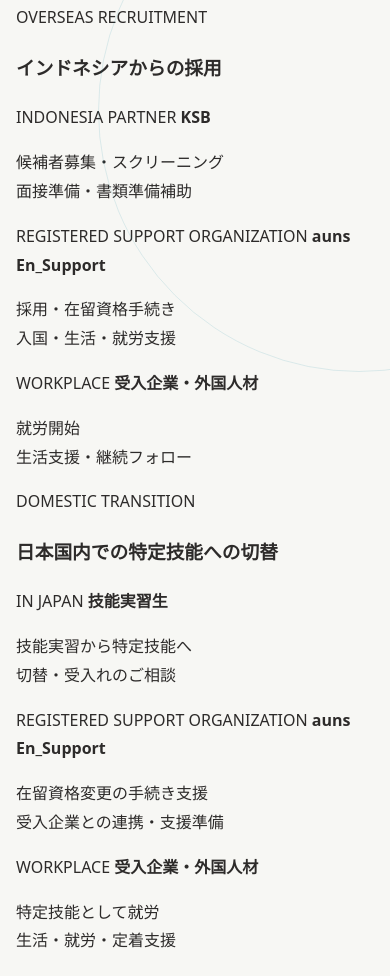
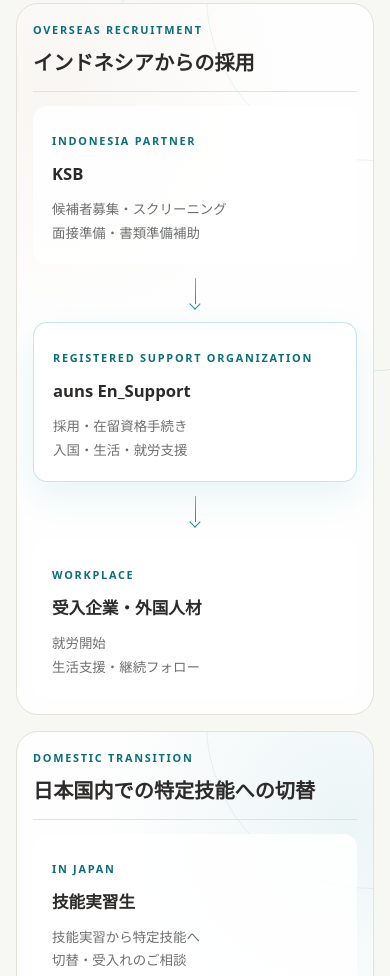
Before and after one commit to katsuma1029-netizen/auns-en-support-preview, a plain HTML site: page index.html in a window 390 px wide. Shown: the part 2879-3855 px from the top of the page. Drawn offline with Linux system fonts and the light colour scheme.

Commit message:
Update V8 styles

```diff
--- a/assets/css/style.css
+++ b/assets/css/style.css
@@ -2288,3 +2288,202 @@
     font-size: 0.76rem;
   }
 }
+
+/* =========================================================
+   V8 refinements: overseas recruitment + domestic transition
+   ========================================================= */
+.support-routes {
+  display: grid;
+  gap: 22px;
+}
+
+.support-route {
+  position: relative;
+  overflow: hidden;
+  padding: 30px;
+  border: 1px solid var(--line);
+  border-radius: var(--radius);
+  background: rgba(255, 255, 255, 0.92);
+}
+
+.support-route::before {
+  content: "";
+  position: absolute;
+  width: 330px;
+  height: 330px;
+  right: -165px;
+  top: -175px;
+  border: 1px solid rgba(23, 143, 160, 0.10);
+  border-radius: 50%;
+  pointer-events: none;
+}
+
+.support-route--overseas {
+  background:
+    radial-gradient(circle at 8% 12%, rgba(216, 198, 172, 0.14), transparent 34%),
+    rgba(255, 255, 255, 0.94);
+}
+
+.support-route--domestic {
+  background:
+    radial-gradient(circle at 92% 12%, rgba(23, 143, 160, 0.08), transparent 34%),
+    rgba(255, 255, 255, 0.94);
+}
+
+.support-route__header {
+  position: relative;
+  z-index: 1;
+  display: flex;
+  align-items: baseline;
+  justify-content: space-between;
+  gap: 24px;
+  margin-bottom: 22px;
+  padding-bottom: 20px;
+  border-bottom: 1px solid var(--line);
+}
+
+.support-route__header h3 {
+  margin: 0;
+  font-size: clamp(1.35rem, 2.3vw, 2rem);
+  line-height: 1.45;
+}
+
+.route-label,
+.route-kicker {
+  margin: 0;
+  color: var(--teal-dark);
+  font-size: 0.68rem;
+  font-weight: 700;
+  letter-spacing: 0.16em;
+}
+
+.route-steps {
+  position: relative;
+  z-index: 1;
+  display: grid;
+  grid-template-columns: 1fr 70px 1.18fr 70px 1fr;
+  align-items: stretch;
+  gap: 10px;
+}
+
+.route-step {
+  min-width: 0;
+  padding: 24px;
+  border-radius: 14px;
+  background: rgba(255, 255, 255, 0.88);
+}
+
+.route-step--main {
+  border: 1px solid rgba(23, 143, 160, 0.24);
+  box-shadow: 0 14px 34px rgba(23, 143, 160, 0.09);
+  background: rgba(255, 255, 255, 0.98);
+}
+
+.route-step strong {
+  display: block;
+  margin: 8px 0 12px;
+  font-size: 1.12rem;
+  line-height: 1.45;
+}
+
+.route-step p {
+  margin: 0;
+  color: var(--muted);
+  font-size: 0.86rem;
+  line-height: 1.75;
+}
+
+.route-connector {
+  display: flex;
+  align-items: center;
+  justify-content: center;
+}
+
+.route-connector span {
+  width: 50px;
+  height: 1px;
+  background: linear-gradient(90deg, var(--beige), var(--teal));
+}
+
+.route-connector i {
+  width: 8px;
+  height: 8px;
+  margin-left: -4px;
+  border-top: 1px solid var(--teal);
+  border-right: 1px solid var(--teal);
+  transform: rotate(45deg);
+}
+
+@media (max-width: 820px) {
+  .support-route {
+    padding: 20px;
+  }
+
+  .support-route__header {
+    display: block;
+  }
+
+  .support-route__header h3 {
+    margin-top: 8px;
+    font-size: 1.45rem;
+  }
+
+  .route-steps {
+    grid-template-columns: 1fr;
+    gap: 10px;
+  }
+
+  .route-step {
+    padding: 22px;
+  }
+
+  .route-connector {
+    min-height: 38px;
+    flex-direction: column;
+  }
+
+  .route-connector span {
+    width: 1px;
+    height: 26px;
+    background: linear-gradient(180deg, var(--beige), var(--teal));
+  }
+
+  .route-connector i {
+    margin: -4px 0 0;
+    border-top: 0;
+    border-right: 1px solid var(--teal);
+    border-bottom: 1px solid var(--teal);
+    transform: rotate(45deg);
+  }
+}
+
+@media (max-width: 520px) {
+  .support-routes {
+    gap: 16px;
+  }
+
+  .support-route {
+    padding: 16px;
+  }
+
+  .support-route__header {
+    margin-bottom: 14px;
+    padding-bottom: 14px;
+  }
+
+  .support-route__header h3 {
+    font-size: 1.26rem;
+  }
+
+  .route-step {
+    padding: 19px;
+  }
+
+  .route-step strong {
+    font-size: 1.04rem;
+  }
+
+  .route-step p {
+    font-size: 0.84rem;
+  }
+}
```
